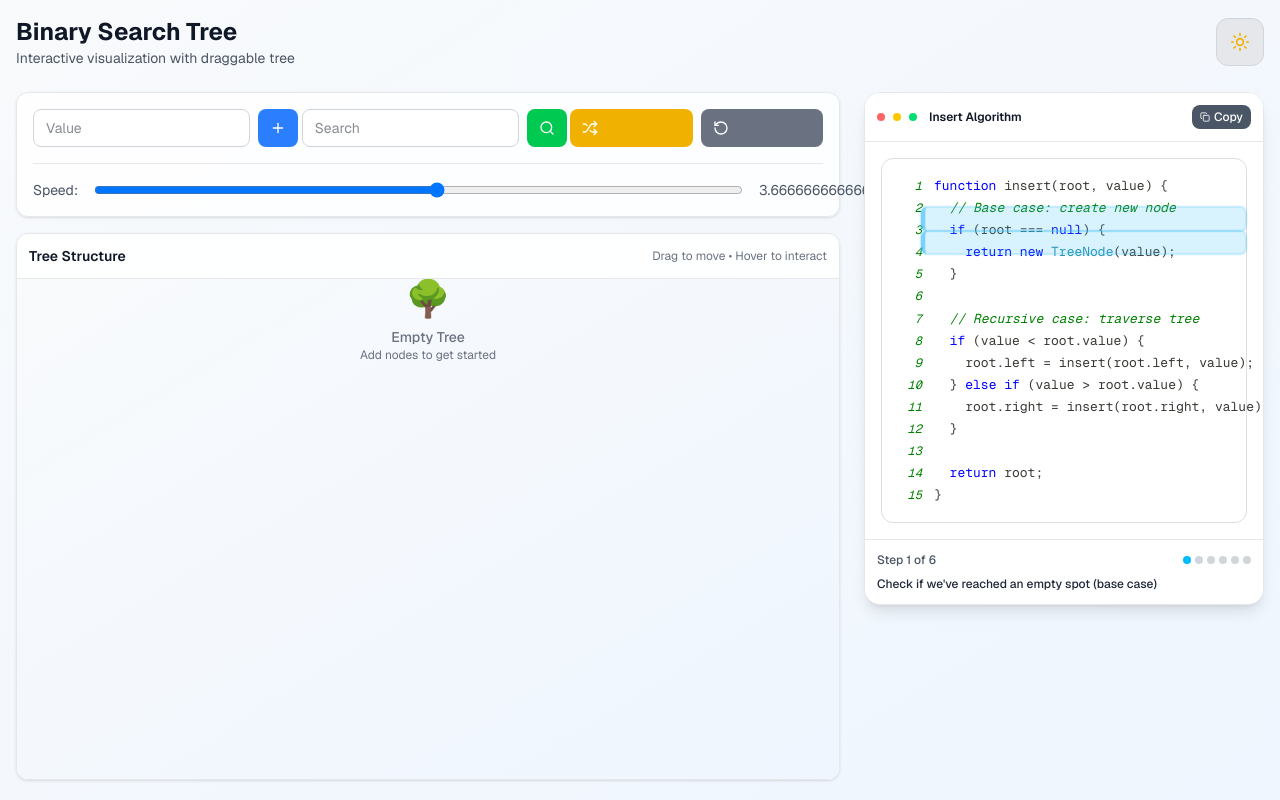
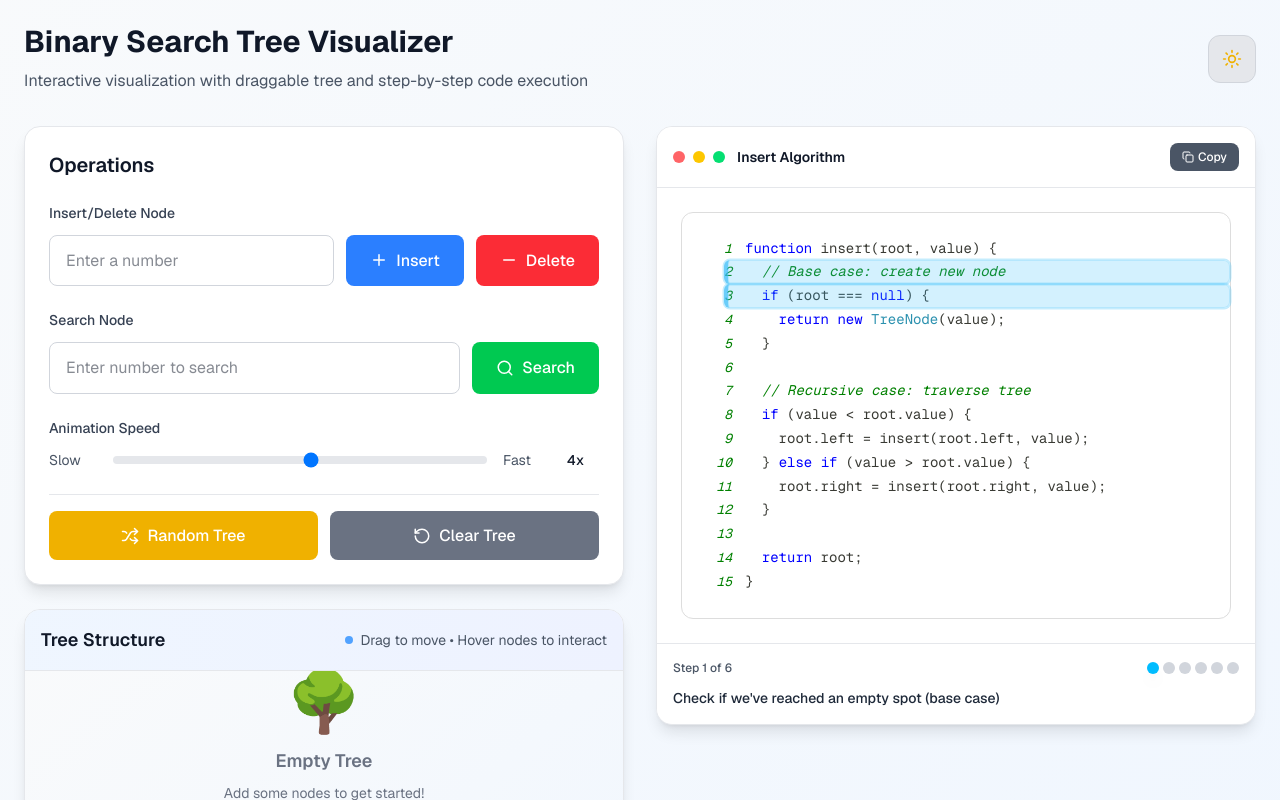
Before and after one commit to gael55x/DSA-Visualizer, a Next.js app in the folder dsa-visualizer/: page /binary-tree in a window 1280 px wide. Shown: the top 800 px of the page. Built offline with nearby package versions, Linux system fonts and the light colour scheme.

Commit message:
Made B-Tree draggable"

```diff
--- a/dsa-visualizer/components/visualizers/BinaryTreeVisualizer.tsx
+++ b/dsa-visualizer/components/visualizers/BinaryTreeVisualizer.tsx
@@ -190,11 +190,15 @@ export default function BinaryTreeVisualizer() {
     const insertRecursive = async (node: TreeNode | null, val: number): Promise<TreeNode> => {
       const steps = CODE_STEPS.insert;
 
-      for (let step = 0; step < steps.length; step++) {
-        setCurrentStep(step);
+      // Step 0: Check if empty
+      setCurrentStep(0);
       await delay(animationSpeed);
 
-        if (step === 0 && node === null) {
+      if (node === null) {
+        // Step 1: Create new node
+        setCurrentStep(1);
+        await delay(animationSpeed);
+
         const newNode: TreeNode = {
           value: val,
           left: null,
@@ -203,24 +207,34 @@ export default function BinaryTreeVisualizer() {
           isInserting: true
         };
         return newNode;
-        } else if (step === 2 && node) {
-          setRoot(highlightNode(root, node.id, 'isHighlighted'));
-          await delay(animationSpeed * 0.5);
+      }
+
+      // Step 2: Compare values
+      setCurrentStep(2);
+      setRoot(prev => highlightNode(prev, node.id, 'isHighlighted'));
+      await delay(animationSpeed);
 
       if (val < node.value) {
+        // Step 3: Go left
         setCurrentStep(3);
         await delay(animationSpeed);
         node.left = await insertRecursive(node.left, val);
       } else if (val > node.value) {
+        // Step 4: Go right
         setCurrentStep(4);
         await delay(animationSpeed);
         node.right = await insertRecursive(node.right, val);
-          }
-          break;
-        }
+      } else {
+        // Value already exists
+        showMessage(`Value ${val} already exists in the tree`, 'error');
+        return node;
       }
 
-      return node!;
+      // Step 5: Return root
+      setCurrentStep(5);
+      await delay(animationSpeed);
+
+      return node;
     };
 
     try {
@@ -233,7 +247,7 @@ export default function BinaryTreeVisualizer() {
     } finally {
       setIsAnimating(false);
       setIsPlaying(false);
-      setTimeout(() => setRoot(clearHighlights(root)), 500);
+      setTimeout(() => setRoot(prev => clearHighlights(prev)), 500);
     }
   }, [inputValue, root, animationSpeed]);
 
@@ -256,37 +270,40 @@ export default function BinaryTreeVisualizer() {
     const searchRecursive = async (node: TreeNode | null, val: number): Promise<TreeNode | null> => {
       const steps = CODE_STEPS.search;
 
-      for (let step = 0; step < steps.length; step++) {
-        setCurrentStep(step);
+      // Step 0: Check if empty or found
+      setCurrentStep(0);
       await delay(animationSpeed);
 
-        if (step === 0) {
-          if (node === null || node.value === val) {
-            if (node) {
-              setRoot(highlightNode(root, node.id, 'isSearching'));
+      if (node === null) {
+        showMessage(`Value ${val} not found`, 'error');
+        return null;
+      }
+
+      if (node.value === val) {
+        // Step 1: Found the value
+        setCurrentStep(1);
+        setRoot(prev => highlightNode(prev, node.id, 'isSearching'));
+        await delay(animationSpeed);
         showMessage(`Value ${val} found!`, 'success');
-            } else {
-              showMessage(`Value ${val} not found`, 'error');
-            }
         return node;
       }
-        } else if (step === 2 && node) {
-          setRoot(highlightNode(root, node.id, 'isHighlighted'));
-          await delay(animationSpeed * 0.5);
+
+      // Step 2: Compare and decide direction
+      setCurrentStep(2);
+      setRoot(prev => highlightNode(prev, node.id, 'isHighlighted'));
+      await delay(animationSpeed);
 
       if (val < node.value) {
+        // Step 3: Search left
         setCurrentStep(3);
         await delay(animationSpeed);
         return await searchRecursive(node.left, val);
       } else {
+        // Step 4: Search right
         setCurrentStep(4);
         await delay(animationSpeed);
         return await searchRecursive(node.right, val);
       }
-        }
-      }
-
-      return null;
     };
 
     try {
@@ -297,7 +314,7 @@ export default function BinaryTreeVisualizer() {
     } finally {
       setIsAnimating(false);
       setIsPlaying(false);
-      setTimeout(() => setRoot(clearHighlights(root)), 2000);
+      setTimeout(() => setRoot(prev => clearHighlights(prev)), 2000);
     }
   }, [searchValue, root, animationSpeed]);
 
@@ -539,97 +556,88 @@ export default function BinaryTreeVisualizer() {
   const currentCodeSteps = CODE_STEPS[currentOperation as keyof typeof CODE_STEPS];
 
   return (
-    <div className="min-h-screen bg-gradient-to-br from-slate-50 to-blue-50 dark:from-slate-900 dark:to-slate-800 p-4">
+    <div className="min-h-screen bg-gradient-to-br from-slate-50 to-blue-50 dark:from-slate-900 dark:to-slate-800 p-6">
       <div className="max-w-7xl mx-auto">
-        {/* Compact Header */}
-        <div className="flex items-center justify-between mb-6">
+        {/* Header */}
+        <div className="flex items-center justify-between mb-8">
           <div>
-            <h1 className="text-2xl font-bold text-gray-900 dark:text-slate-100">
-              Binary Search Tree
+            <h1 className="text-3xl font-bold text-gray-900 dark:text-slate-100 mb-2">
+              Binary Search Tree Visualizer
             </h1>
-            <p className="text-sm text-gray-600 dark:text-slate-400">
-              Interactive visualization with draggable tree
+            <p className="text-gray-600 dark:text-slate-400">
+              Interactive visualization with draggable tree and step-by-step code execution
             </p>
           </div>
-          <div className="flex items-center gap-4">
           <ThemeToggle />
         </div>
-        </div>
 
-        <div className="grid grid-cols-1 xl:grid-cols-3 gap-6">
-          {/* Tree Visualization - Full width on large screens */}
-          <div className="xl:col-span-2 space-y-4">
+        <div className="grid grid-cols-1 lg:grid-cols-2 gap-8">
+          {/* Tree Visualization */}
+          <div className="space-y-6">
             {/* Controls */}
-            <div className="bg-white/80 dark:bg-slate-800/80 backdrop-blur-sm rounded-xl border border-gray-200 dark:border-slate-700 p-4 shadow-sm">
-              <div className="grid grid-cols-1 md:grid-cols-3 gap-4">
-                {/* Input */}
-                <div className="flex gap-2">
+            <div className="bg-white dark:bg-slate-800 rounded-2xl border border-gray-200 dark:border-slate-700 p-6 shadow-lg">
+              <h2 className="text-xl font-semibold text-gray-900 dark:text-slate-100 mb-6">Operations</h2>
+
+              <div className="space-y-6">
+                {/* Insert/Delete Row */}
+                <div>
+                  <h3 className="text-sm font-medium text-gray-700 dark:text-slate-300 mb-3">Insert/Delete Node</h3>
+                  <div className="flex gap-3">
                     <input
                       type="number"
                       value={inputValue}
                       onChange={(e) => setInputValue(e.target.value)}
-                    placeholder="Value"
-                    className="flex-1 px-3 py-2 text-sm border border-gray-300 dark:border-slate-600 rounded-lg bg-white dark:bg-slate-700 text-gray-900 dark:text-slate-100"
+                      placeholder="Enter a number"
+                      className="flex-1 px-4 py-3 border border-gray-300 dark:border-slate-600 rounded-lg bg-white dark:bg-slate-700 text-gray-900 dark:text-slate-100 focus:ring-2 focus:ring-blue-400 focus:border-transparent"
                       disabled={isAnimating}
                     />
                     <button
                       onClick={insertNode}
                       disabled={isAnimating}
-                    className="px-3 py-2 bg-blue-500 hover:bg-blue-600 disabled:bg-gray-400 text-white rounded-lg text-sm font-medium"
+                      className="px-6 py-3 bg-blue-500 hover:bg-blue-600 disabled:bg-gray-400 text-white rounded-lg font-medium transition-colors flex items-center gap-2"
                     >
-                    <Plus size={16} />
+                      <Plus size={18} />
+                      Insert
                     </button>
                     <button
                       onClick={deleteNode}
                       disabled={isAnimating}
-                    className="px-3 py-2 bg-red-500 hover:bg-red-600 disabled:bg-gray-400 text-white rounded-lg text-sm font-medium"
+                      className="px-6 py-3 bg-red-500 hover:bg-red-600 disabled:bg-gray-400 text-white rounded-lg font-medium transition-colors flex items-center gap-2"
                     >
-                    <Minus size={16} />
+                      <Minus size={18} />
+                      Delete
                     </button>
                   </div>
+                </div>
 
-                {/* Search */}
-                <div className="flex gap-2">
+                {/* Search Row */}
+                <div>
+                  <h3 className="text-sm font-medium text-gray-700 dark:text-slate-300 mb-3">Search Node</h3>
+                  <div className="flex gap-3">
                     <input
                       type="number"
                       value={searchValue}
                       onChange={(e) => setSearchValue(e.target.value)}
-                    placeholder="Search"
-                    className="flex-1 px-3 py-2 text-sm border border-gray-300 dark:border-slate-600 rounded-lg bg-white dark:bg-slate-700 text-gray-900 dark:text-slate-100"
+                      placeholder="Enter number to search"
+                      className="flex-1 px-4 py-3 border border-gray-300 dark:border-slate-600 rounded-lg bg-white dark:bg-slate-700 text-gray-900 dark:text-slate-100 focus:ring-2 focus:ring-green-400 focus:border-transparent"
                       disabled={isAnimating}
                     />
                     <button
                       onClick={searchNode}
                       disabled={isAnimating}
-                    className="px-3 py-2 bg-green-500 hover:bg-green-600 disabled:bg-gray-400 text-white rounded-lg text-sm font-medium"
+                      className="px-6 py-3 bg-green-500 hover:bg-green-600 disabled:bg-gray-400 text-white rounded-lg font-medium transition-colors flex items-center gap-2"
                     >
-                    <Search size={16} />
-                  </button>
-                </div>
-
-                {/* Utils */}
-                <div className="flex gap-2">
-                  <button
-                    onClick={generateRandomTree}
-                    disabled={isAnimating}
-                    className="flex-1 px-3 py-2 bg-yellow-500 hover:bg-yellow-600 disabled:bg-gray-400 text-white rounded-lg text-sm font-medium"
-                  >
-                    <Shuffle size={16} />
-                  </button>
-                  <button
-                    onClick={clearTree}
-                    disabled={isAnimating}
-                    className="flex-1 px-3 py-2 bg-gray-500 hover:bg-gray-600 disabled:bg-gray-400 text-white rounded-lg text-sm font-medium"
-                  >
-                    <RotateCcw size={16} />
+                      <Search size={18} />
+                      Search
                     </button>
                   </div>
                 </div>
 
-              {/* Speed Control */}
-              <div className="mt-4 pt-4 border-t border-gray-200 dark:border-slate-700">
+                {/* Animation Speed */}
+                <div>
+                  <h3 className="text-sm font-medium text-gray-700 dark:text-slate-300 mb-3">Animation Speed</h3>
                   <div className="flex items-center gap-4">
-                  <span className="text-sm text-gray-600 dark:text-slate-400">Speed:</span>
+                    <span className="text-sm text-gray-600 dark:text-slate-400 w-12">Slow</span>
                     <input
                       type="range"
                       min="300"
@@ -637,27 +645,52 @@ export default function BinaryTreeVisualizer() {
                       step="100"
                       value={animationSpeed}
                       onChange={(e) => setAnimationSpeed(parseInt(e.target.value))}
-                    className="flex-1"
+                      className="flex-1 h-2 bg-gray-200 dark:bg-slate-600 rounded-lg appearance-none cursor-pointer"
                       disabled={isAnimating}
                     />
-                  <span className="text-sm text-gray-600 dark:text-slate-400 w-16">
-                    {(2000 - animationSpeed + 300) / 300}x
-                  </span>
+                    <span className="text-sm text-gray-600 dark:text-slate-400 w-12">Fast</span>
+                    <div className="text-sm font-medium text-gray-900 dark:text-slate-100 w-8">
+                      {Math.round((2000 - animationSpeed + 300) / 300)}x
+                    </div>
+                  </div>
+                </div>
+
+                {/* Utility Buttons */}
+                <div className="flex gap-3 pt-4 border-t border-gray-200 dark:border-slate-700">
+                  <button
+                    onClick={generateRandomTree}
+                    disabled={isAnimating}
+                    className="flex-1 px-4 py-3 bg-yellow-500 hover:bg-yellow-600 disabled:bg-gray-400 text-white rounded-lg font-medium transition-colors flex items-center justify-center gap-2"
+                  >
+                    <Shuffle size={18} />
+                    Random Tree
+                  </button>
+                  <button
+                    onClick={clearTree}
+                    disabled={isAnimating}
+                    className="flex-1 px-4 py-3 bg-gray-500 hover:bg-gray-600 disabled:bg-gray-400 text-white rounded-lg font-medium transition-colors flex items-center justify-center gap-2"
+                  >
+                    <RotateCcw size={18} />
+                    Clear Tree
+                  </button>
                 </div>
               </div>
             </div>
 
             {/* Tree Display */}
-            <div className="bg-white/80 dark:bg-slate-800/80 backdrop-blur-sm rounded-xl border border-gray-200 dark:border-slate-700 shadow-sm overflow-hidden">
-              <div className="p-3 border-b border-gray-200 dark:border-slate-700 bg-white/50 dark:bg-slate-800/50">
+            <div className="bg-white dark:bg-slate-800 rounded-2xl border border-gray-200 dark:border-slate-700 shadow-lg overflow-hidden">
+              <div className="p-4 border-b border-gray-200 dark:border-slate-700 bg-gradient-to-r from-blue-50 to-indigo-50 dark:from-slate-800 dark:to-slate-700">
                 <div className="flex items-center justify-between">
-                  <h3 className="text-sm font-semibold text-gray-900 dark:text-slate-100">Tree Structure</h3>
-                  <span className="text-xs text-gray-500 dark:text-slate-400">Drag to move • Hover to interact</span>
+                  <h2 className="text-lg font-semibold text-gray-900 dark:text-slate-100">Tree Structure</h2>
+                  <div className="flex items-center gap-2 text-sm text-gray-600 dark:text-slate-400">
+                    <div className="w-2 h-2 bg-blue-400 rounded-full"></div>
+                    <span>Drag to move • Hover nodes to interact</span>
+                  </div>
                 </div>
               </div>
 
               <div
-                className="bg-gradient-to-br from-slate-50 to-blue-50 dark:from-slate-900 dark:to-slate-800 min-h-[500px] overflow-hidden cursor-grab active:cursor-grabbing"
+                className="bg-gradient-to-br from-gray-50 to-blue-50 dark:from-slate-900 dark:to-slate-800 min-h-[500px] overflow-hidden cursor-grab active:cursor-grabbing relative"
                 onMouseDown={handleMouseDown}
               >
                 {root ? (
@@ -673,37 +706,40 @@ export default function BinaryTreeVisualizer() {
                 ) : (
                   <div className="flex items-center justify-center h-full text-gray-500 dark:text-slate-400">
                     <div className="text-center">
-                      <div className="text-4xl mb-2">🌳</div>
-                      <p className="text-sm font-medium">Empty Tree</p>
-                      <p className="text-xs">Add nodes to get started</p>
+                      <div className="text-6xl mb-4">🌳</div>
+                      <h3 className="text-lg font-semibold mb-2">Empty Tree</h3>
+                      <p className="text-sm">Add some nodes to get started!</p>
                     </div>
                   </div>
                 )}
               </div>
             </div>
 
-            {/* Status */}
+            {/* Status Message */}
             {message && (
               <motion.div
                 initial={{ opacity: 0, y: 10 }}
                 animate={{ opacity: 1, y: 0 }}
-                className="p-3 bg-blue-50 dark:bg-blue-900/20 border border-blue-200 dark:border-blue-800 rounded-lg text-blue-800 dark:text-blue-200 text-sm"
+                className="p-4 bg-blue-50 dark:bg-blue-900/20 border border-blue-200 dark:border-blue-800 rounded-xl text-blue-800 dark:text-blue-200"
               >
-                {message}
+                <div className="flex items-center gap-2">
+                  <div className="w-2 h-2 bg-blue-400 rounded-full"></div>
+                  <span className="font-medium">{message}</span>
+                </div>
               </motion.div>
             )}
           </div>
 
           {/* Code Panel */}
-          <div className="xl:col-span-1">
+          <div className="sticky top-6">
             <CodeHighlighter
               code={currentCode}
               language="javascript"
               title={`${currentOperation.charAt(0).toUpperCase() + currentOperation.slice(1)} Algorithm`}
               steps={currentCodeSteps}
               currentStep={currentStep}
-              className="h-fit sticky top-4"
-              compact={true}
+              className="h-fit"
+              compact={false}
             />
           </div>
         </div>
```
Lines whose indentation alone changed are shown as unchanged.
